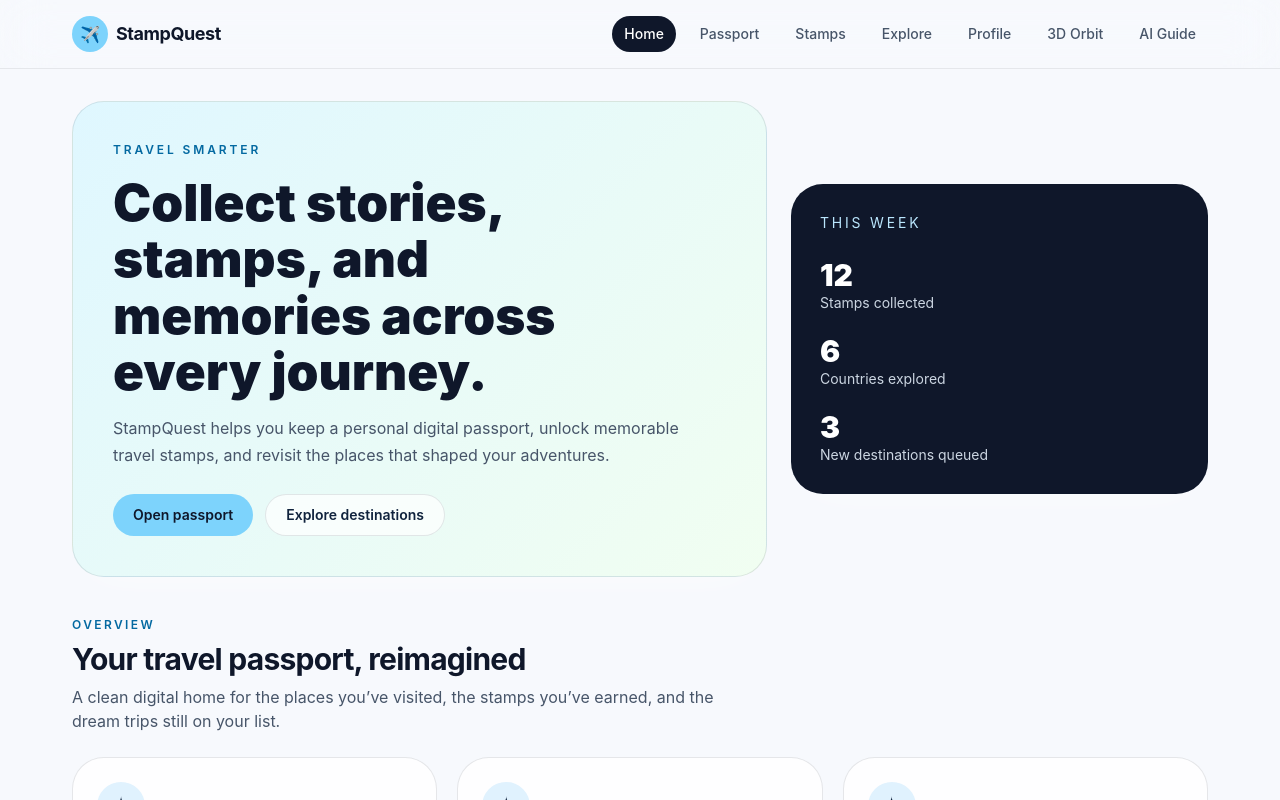
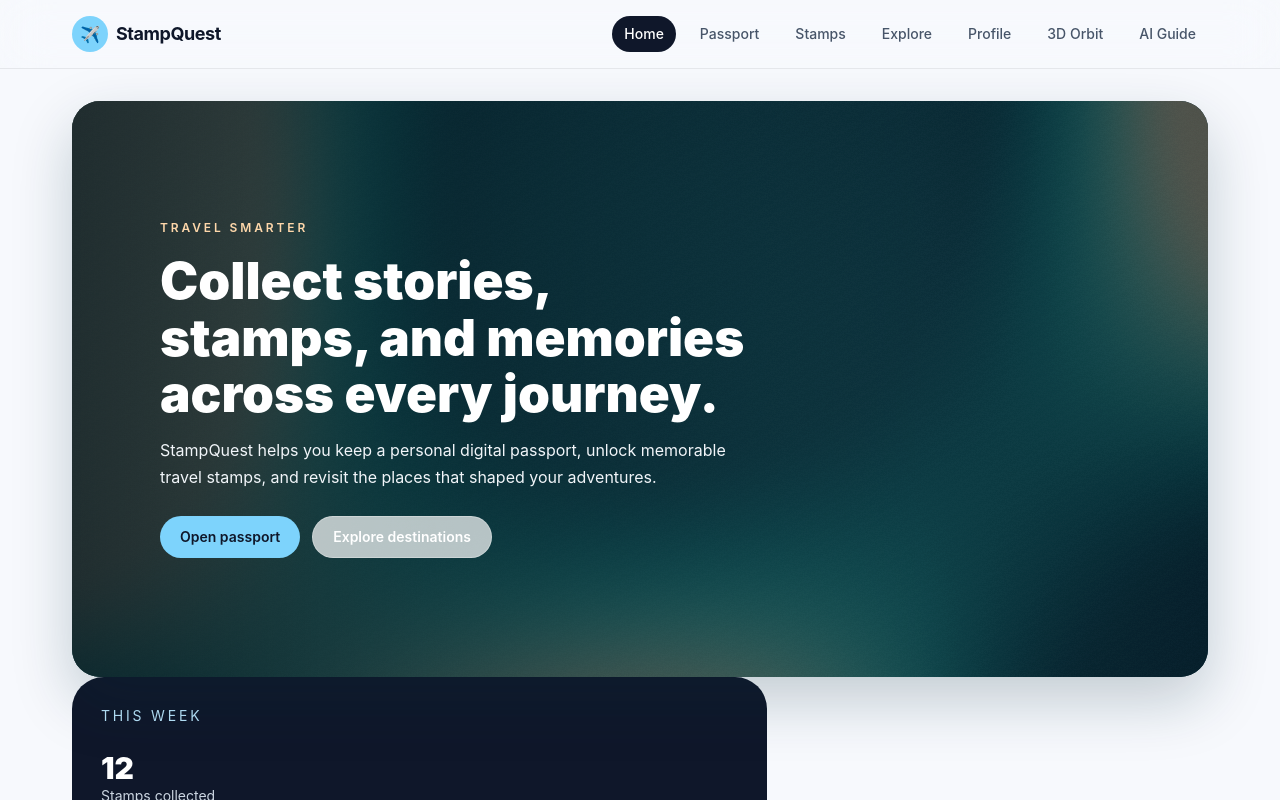
Before and after one commit to varshinik475/stampquest, a React (Vite) app: page / in a window 1280 px wide. Shown: the top 800 px of the page. Built offline with nearby package versions, Linux system fonts and the light colour scheme.

Commit message:
Add custom GLSL aurora hero

```diff
--- a/src/App.tsx
+++ b/src/App.tsx
@@ -1,3 +1,4 @@
+import { lazy, Suspense } from 'react';
 import { Routes, Route } from 'react-router-dom';
 import { TravelProvider } from './context/TravelContext';
 import Layout from './components/Layout';
@@ -8,6 +9,10 @@ import ExplorePage from './pages/ExplorePage';
 import ProfilePage from './pages/ProfilePage';
 import MapPage from './pages/MapPage';
 import Achievements from './pages/Achievements';
+import MotionDemoPage from './pages/MotionDemoPage';
+import { Chat } from './components/Chat';
+
+const PassportOrbitPage = lazy(() => import('./pages/PassportOrbitPage'));
 
 function App() {
   return (
@@ -21,6 +26,9 @@ function App() {
           <Route path="/profile" element={<ProfilePage />} />
           <Route path="/map" element={<MapPage />} />
           <Route path="/achievements" element={<Achievements />} />
+          <Route path="/motion-lab" element={<MotionDemoPage />} />
+          <Route path="/passport-orbit" element={<Suspense fallback={<div className="orbit-loading">Loading passport orbit...</div>}><PassportOrbitPage /></Suspense>} />
+          <Route path="/chat" element={<section className="chat-page" aria-label="AI travel guide"><Chat /></section>} />
         </Routes>
       </Layout>
     </TravelProvider>
--- /dev/null
+++ b/src/components/ShaderHero.jsx
@@ -0,0 +1,160 @@
+import { useEffect, useRef, useState } from 'react';
+
+const vertexShaderSource = `
+  attribute vec2 a_position;
+  void main() {
+    gl_Position = vec4(a_position, 0.0, 1.0);
+  }
+`;
+
+// Aurora bands are built from moving sine fields, then softened into luminous color.
+const fragmentShaderSource = `
+  precision mediump float;
+  uniform float u_time;
+  uniform vec2 u_resolution;
+  uniform vec2 u_mouse;
+
+  void main() {
+    // Centered, aspect-correct coordinates keep the bands circular on phones and desktops.
+    vec2 uv = (gl_FragCoord.xy - 0.5 * u_resolution.xy) / u_resolution.y;
+    vec2 mouse = (u_mouse - 0.5 * u_resolution.xy) / u_resolution.y;
+    float t = u_time * 0.18;
+
+    // Two low-frequency waves create the slow, silk-like aurora motion.
+    float waveA = sin(uv.x * 2.2 + t + uv.y * 1.7 + mouse.x * 1.8);
+    float waveB = sin(uv.x * 3.1 - t * 1.3 - uv.y * 2.5 + mouse.y * 1.4);
+    float ribbon = smoothstep(0.12, 0.82, waveA * 0.42 + waveB * 0.3 + 0.46);
+
+    // A soft radial glow keeps the center behind the headline calm and legible.
+    float vignette = 1.0 - smoothstep(0.15, 1.15, length(uv * vec2(0.82, 0.72)));
+    vec3 deep = vec3(0.025, 0.11, 0.16);
+    vec3 sea = vec3(0.03, 0.43, 0.42);
+    vec3 coral = vec3(0.86, 0.28, 0.18);
+    vec3 color = mix(deep, sea, ribbon * 0.8);
+    color = mix(color, coral, pow(ribbon, 3.0) * 0.38);
+    color += vec3(0.04, 0.12, 0.11) * vignette;
+
+    // Fine grain prevents large flat gradients from banding on compressed displays.
+    float grain = fract(sin(dot(gl_FragCoord.xy + u_time, vec2(12.9898, 78.233))) * 43758.5453);
+    color += (grain - 0.5) * 0.018;
+    gl_FragColor = vec4(color, 1.0);
+  }
+`;
+
+function compileShader(gl, type, source) {
+  const shader = gl.createShader(type);
+  gl.shaderSource(shader, source);
+  gl.compileShader(shader);
+  if (!gl.getShaderParameter(shader, gl.COMPILE_STATUS)) {
+    gl.deleteShader(shader);
+    return null;
+  }
+  return shader;
+}
+
+function createProgram(gl) {
+  const vertex = compileShader(gl, gl.VERTEX_SHADER, vertexShaderSource);
+  const fragment = compileShader(gl, gl.FRAGMENT_SHADER, fragmentShaderSource);
+  if (!vertex || !fragment) return null;
+  const program = gl.createProgram();
+  gl.attachShader(program, vertex);
+  gl.attachShader(program, fragment);
+  gl.linkProgram(program);
+  gl.deleteShader(vertex);
+  gl.deleteShader(fragment);
+  return gl.getProgramParameter(program, gl.LINK_STATUS) ? program : null;
+}
+
+export default function ShaderHero({ children }) {
+  const canvasRef = useRef(null);
+  const [fallback, setFallback] = useState(false);
+
+  useEffect(() => {
+    const reduceMotion = window.matchMedia('(prefers-reduced-motion: reduce)').matches;
+    if (reduceMotion) {
+      setFallback(true);
+      return undefined;
+    }
+
+    const canvas = canvasRef.current;
+    const gl = canvas?.getContext('webgl', { antialias: false, alpha: false, powerPreference: 'low-power' });
+    const program = gl && createProgram(gl);
+    if (!gl || !program) {
+      setFallback(true);
+      return undefined;
+    }
+
+    const positionBuffer = gl.createBuffer();
+    gl.bindBuffer(gl.ARRAY_BUFFER, positionBuffer);
+    gl.bufferData(gl.ARRAY_BUFFER, new Float32Array([-1, -1, 1, -1, -1, 1, -1, 1, 1, -1, 1, 1]), gl.STATIC_DRAW);
+    const positionLocation = gl.getAttribLocation(program, 'a_position');
+    const timeLocation = gl.getUniformLocation(program, 'u_time');
+    const resolutionLocation = gl.getUniformLocation(program, 'u_resolution');
+    const mouseLocation = gl.getUniformLocation(program, 'u_mouse');
+    const mouse = { x: 0, y: 0 };
+    let frame;
+    let startedAt = performance.now();
+
+    const resize = () => {
+      const dpr = Math.min(window.devicePixelRatio || 1, 1.5);
+      const width = Math.max(1, Math.floor(canvas.clientWidth * dpr));
+      const height = Math.max(1, Math.floor(canvas.clientHeight * dpr));
+      if (canvas.width !== width || canvas.height !== height) {
+        canvas.width = width;
+        canvas.height = height;
+        gl.viewport(0, 0, width, height);
+      }
+    };
+    const onPointerMove = (event) => {
+      const bounds = canvas.getBoundingClientRect();
+      mouse.x = (event.clientX - bounds.left) * (canvas.width / bounds.width);
+      mouse.y = canvas.height - (event.clientY - bounds.top) * (canvas.height / bounds.height);
+    };
+    const onVisibilityChange = () => {
+      if (document.hidden) {
+        cancelAnimationFrame(frame);
+      } else {
+        startedAt = performance.now() - (performance.now() - startedAt);
+        frame = requestAnimationFrame(render);
+      }
+    };
+    const render = (now) => {
+      if (document.hidden) return;
+      resize();
+      gl.useProgram(program);
+      gl.bindBuffer(gl.ARRAY_BUFFER, positionBuffer);
+      gl.enableVertexAttribArray(positionLocation);
+      gl.vertexAttribPointer(positionLocation, 2, gl.FLOAT, false, 0, 0);
+      gl.uniform1f(timeLocation, now - startedAt);
+      gl.uniform2f(resolutionLocation, canvas.width, canvas.height);
+      gl.uniform2f(mouseLocation, mouse.x, mouse.y);
+      gl.drawArrays(gl.TRIANGLES, 0, 6);
+      frame = requestAnimationFrame(render);
+    };
+
+    window.addEventListener('resize', resize);
+    canvas.addEventListener('pointermove', onPointerMove);
+    document.addEventListener('visibilitychange', onVisibilityChange);
+    resize();
+    frame = requestAnimationFrame(render);
+
+    return () => {
+      cancelAnimationFrame(frame);
+      window.removeEventListener('resize', resize);
+      canvas.removeEventListener('pointermove', onPointerMove);
+      document.removeEventListener('visibilitychange', onVisibilityChange);
+      gl.deleteBuffer(positionBuffer);
+      gl.deleteProgram(program);
+    };
+  }, []);
+
+  return (
+    <section className={`shader-hero ${fallback ? 'shader-hero--fallback' : ''}`} aria-labelledby="home-hero-title">
+      {!fallback && <canvas ref={canvasRef} className="shader-hero__canvas" aria-hidden="true" />}
+      <div className="shader-hero__veil" aria-hidden="true" />
+      <div className="shader-hero__content">{children}</div>
+    </section>
+  );
+}
+
+export { fragmentShaderSource };
--- a/src/index.css
+++ b/src/index.css
@@ -62,6 +62,26 @@
   transition: transform 160ms ease-out;
 }
 .skip-link:focus { transform: translateY(8px); }
+
+.shader-hero {
+  position: relative;
+  min-height: min(620px, 72vh);
+  display: flex;
+  align-items: center;
+  overflow: hidden;
+  isolation: isolate;
+  padding: clamp(32px, 7vw, 88px);
+  color: white;
+  background: #082f3b;
+  border-radius: 28px;
+  box-shadow: 0 24px 60px rgba(8, 47, 59, .22);
+}
+.shader-hero--fallback { background: radial-gradient(circle at 75% 20%, #dc6649, transparent 30%), linear-gradient(135deg, #082f3b, #167d73 62%, #b4483c); }
+.shader-hero__canvas, .shader-hero__veil { position: absolute; inset: 0; width: 100%; height: 100%; }
+.shader-hero__canvas { z-index: -2; display: block; }
+.shader-hero__veil { z-index: -1; background: linear-gradient(90deg, rgba(3, 22, 30, .66), rgba(3, 22, 30, .12) 75%); }
+.shader-hero__content { position: relative; z-index: 1; max-width: 780px; }
+.shader-hero__content h1 { text-wrap: balance; }
 
 .hero-card, .passport-card, .stats-card, .form-card, .badge-card, .map-pin {
   background: rgba(255, 255, 255, 0.7);
--- a/src/pages/HomePage.jsx
+++ b/src/pages/HomePage.jsx
@@ -3,6 +3,7 @@ import Button from '../components/Button';
 import Card from '../components/Card';
 import PageContainer from '../components/PageContainer';
 import SectionHeader from '../components/SectionHeader';
+import ShaderHero from '../components/ShaderHero';
 
 const quickLinks = [
   { title: 'Passport', description: 'Your personal travel log and collected memories.', to: '/passport' },
@@ -13,19 +14,19 @@ const quickLinks = [
 export default function HomePage() {
   return (
     <PageContainer>
+      <ShaderHero>
+        <p className="mb-4 text-xs font-semibold uppercase tracking-[0.24em] text-orange-200">Travel smarter</p>
+        <h1 id="home-hero-title" className="max-w-3xl text-display font-black text-white">Collect stories, stamps, and memories across every journey.</h1>
+        <p className="mt-4 max-w-xl text-body text-slate-100">
+          StampQuest helps you keep a personal digital passport, unlock memorable travel stamps, and revisit the places that shaped your adventures.
+        </p>
+        <div className="mt-6 flex flex-wrap gap-3">
+          <Button to="/passport">Open passport</Button>
+          <Button to="/explore" variant="secondary" className="border-white/30 bg-white/10 text-white hover:bg-white/20">Explore destinations</Button>
+        </div>
+      </ShaderHero>
+
       <section className="grid gap-6 lg:grid-cols-[1.5fr_0.9fr] lg:items-center">
-        <Card className="bg-[linear-gradient(135deg,#dff7ff_0%,#f1fef1_100%)] p-8 sm:p-10">
-          <p className="mb-4 text-xs font-semibold uppercase tracking-[0.24em] text-sky-700">Travel smarter</p>
-          <h1 className="max-w-xl text-display font-black text-slate-900">Collect stories, stamps, and memories across every journey.</h1>
-          <p className="mt-4 max-w-xl text-body text-slate-600">
-            StampQuest helps you keep a personal digital passport, unlock memorable travel stamps, and revisit the places that shaped your adventures.
-          </p>
-          <div className="mt-6 flex flex-wrap gap-3">
-            <Button to="/passport">Open passport</Button>
-            <Button to="/explore" variant="secondary">Explore destinations</Button>
-          </div>
-        </Card>
-
         <Card className="bg-slate-900 p-7 text-white">
           <p className="text-sm uppercase tracking-[0.2em] text-sky-200">This week</p>
           <div className="mt-6 space-y-5">
```
Also changed, not shown: 1 other file (tests, documents, lock files or other folders).
